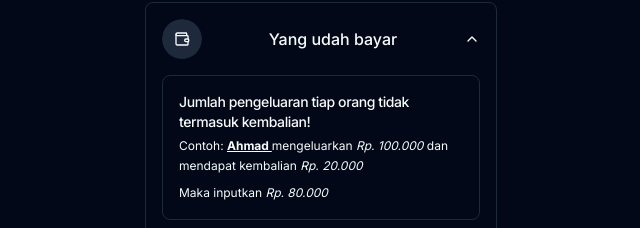
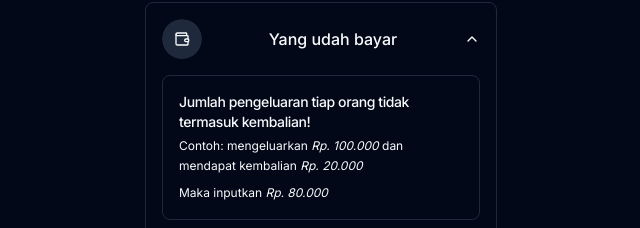
Before and after one commit to nalendrooo/splitbills, a Next.js app: page / in a window 1280 px wide. Shown: the part 70-298 px from the top of the page, without its empty margins (319-959 px from the left). Built offline with nearby package versions, Linux system fonts and the light colour scheme.

Commit message:
fixing: typo > yang sudah bayar

```diff
--- a/features/home/views/PeoplePaymentView.tsx
+++ b/features/home/views/PeoplePaymentView.tsx
@@ -55,7 +55,7 @@ const PeoplePaymentView = () => {
                                     <p className='text-sm font-bold'>Jumlah pengeluaran tiap orang tidak termasuk kembalian!</p>
                                 </AlertTitle>
                                 <AlertDescription>
-                                    <p className='text-xs'>Contoh: <span style={{ fontWeight: 'bold', textDecoration: 'underline' }}>{placeholder2[0]}</span> mengeluarkan <span style={{ fontStyle: 'italic' }}>Rp. 100.000</span> dan mendapat kembalian <span style={{ fontStyle: 'italic' }}>Rp. 20.000</span></p>
+                                    <p className='text-xs'>Contoh: <span style={{ fontWeight: 'bold', textDecoration: 'underline' }}>{users[0]}</span> mengeluarkan <span style={{ fontStyle: 'italic' }}>Rp. 100.000</span> dan mendapat kembalian <span style={{ fontStyle: 'italic' }}>Rp. 20.000</span></p>
                                 </AlertDescription>
                                 <AlertDescription>
                                     <p className='text-xs ' style={{ marginBlockStart: '0.5rem' }}>Maka inputkan <span style={{ fontStyle: 'italic' }}>Rp. 80.000</span></p>
```
